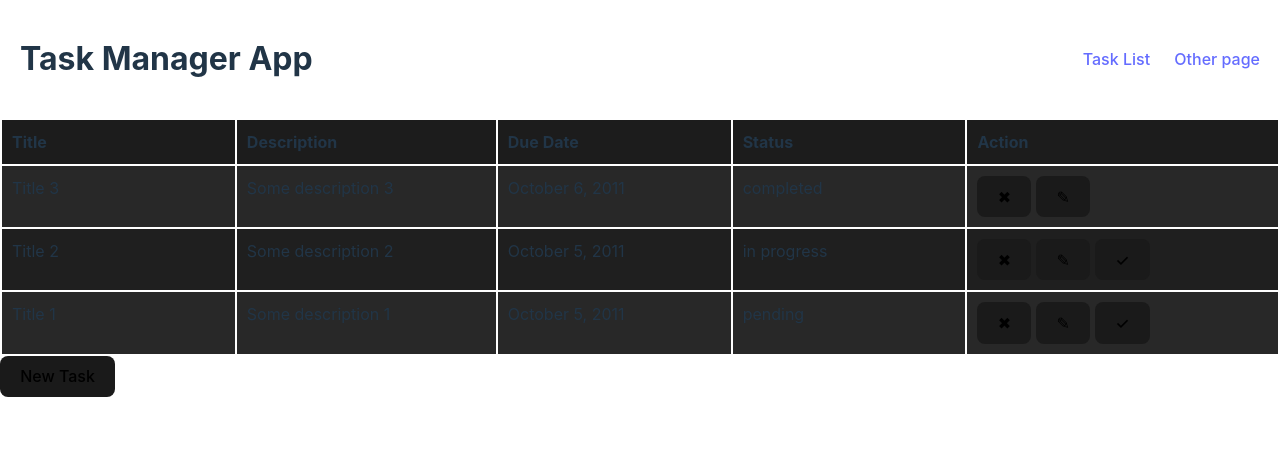
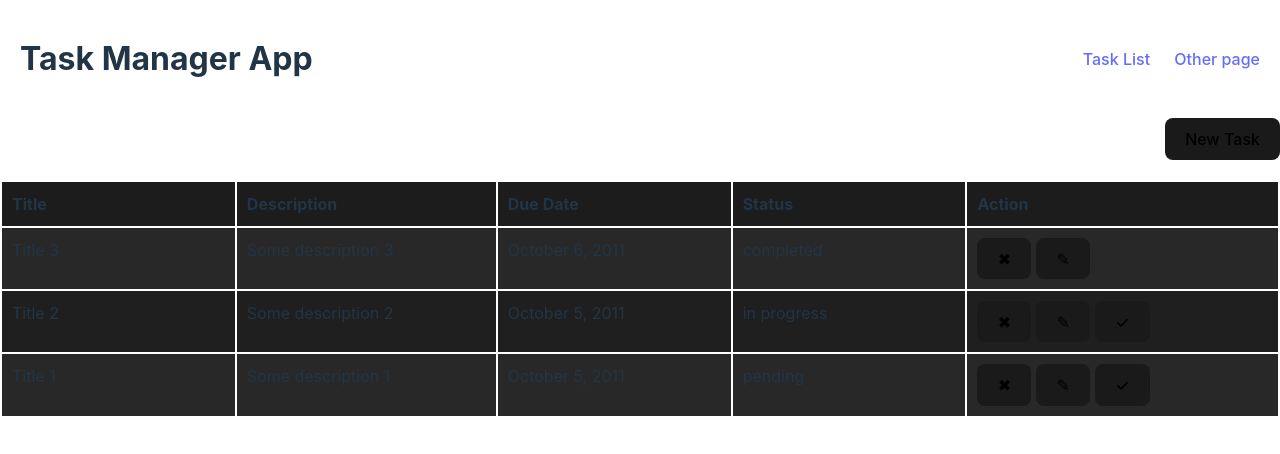
Before and after one commit to egel/vue3-task-manager-app, a Vue app: page /#/ in a window 1280 px wide. Shown: the top 454 px of the page. Built offline with nearby package versions, Linux system fonts and the light colour scheme.

Commit message:
feat: improve visually the place for main action buttons

```diff
--- a/src/pages/TaskList.vue
+++ b/src/pages/TaskList.vue
@@ -10,6 +10,10 @@
  *       - or pack edit form in dialog so the user does not need to scroll.
  */
 <template>
+  <div class="actions-ribbon">
+    <Button v-if="!addNewTask && !editTask" @click="toggleAddTask()">New Task</Button>
+  </div>
+
   <table class="table" id="no-more-tables">
     <thead>
       <tr>
@@ -89,11 +93,21 @@
       </form>
     </div>
   </transition>
-
-  <Button v-if="!addNewTask && !editTask" @click="toggleAddTask()">New Task</Button>
 </template>
 
 <style scoped>
+
+.actions-ribbon {
+  display: flex;
+  flex-direction: row;
+  justify-content: flex-end;
+  column-gap: 10px;
+  background-color: transparent;
+  width: 100%;
+  min-height: 42px;
+  margin-bottom: 20px;
+}
+
 .task-form {
   display: flex;
   flex-direction: column;
```
